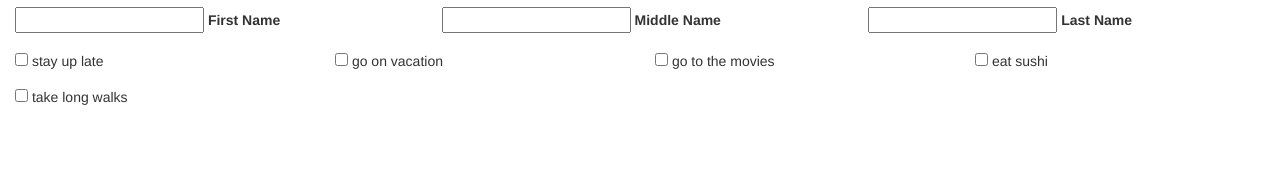
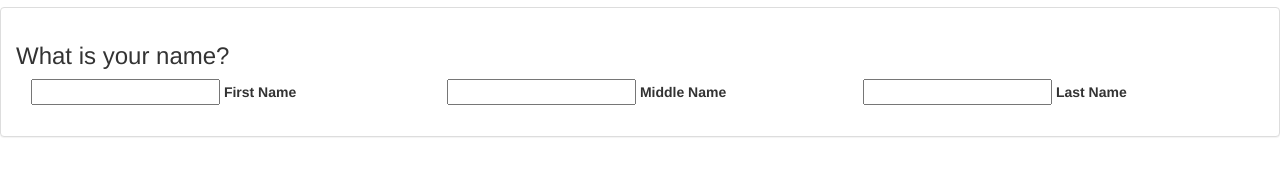
Before and after one commit to tjfoster/vue-playground, a website: page index.html in a window 1280 px wide. Shown: the part 91-266 px from the top of the page. Drawn offline with nearby package versions, Linux system fonts and the light colour scheme.

Commit message:
Create input panels

```diff
--- a/app.js
+++ b/app.js
@@ -6,24 +6,40 @@ Vue.component('text-input',{
 Vue.component('checkbox-input',{
 	props: ['inputinfo'],
 	template: '#checkbox-input-template'
-});
+})
+
+Vue.component('panel-elem',{
+	props: ['panelinfo'],
+	template: '#panel-elem-template'
+})
 
 var app = new Vue({
 	el: '#main',
 	data: {
 		title: 'Vue.js Playground',
 		logo: 'https://vuejs.org/images/logo.png',
-		textboxes : [
-			{ id: 'firstname', label: 'First Name', help: 'Enter your first name'},
-			{ id: 'middlename', label: 'Middle Name', help: 'Enter your middle name'},
-			{ id: 'lastname', label: 'Last Name', help: 'Enter your last name'},
-		],
-		checkboxes : [
-			{ id: 'late', text: 'stay up late'},
-			{ id: 'vacay', text: 'go on vacation'},
-			{ id: 'movies', text: 'go to the movies'},
-			{ id: 'sushi', text: 'eat sushi'},
-			{ id: 'walk', text: 'take long walks'}
+		panels: [
+			{
+				heading: 'What is your name?',
+				textboxes: [
+					{ id: 'firstname', class: 'col-md-4 col-sm-12 s-textinput', label: 'First Name', help: 'Enter your first name'},
+					{ id: 'middlename', class: 'col-md-4 col-sm-12 s-textinput', label: 'Middle Name', help: 'Enter your middle name'},
+					{ id: 'lastname', class: 'col-md-4 col-sm-12 s-textinput', label: 'Last Name', help: 'Enter your last name'},
+				],
+				show: true
+			},
+			{
+				heading: 'What are your favorite colors?',
+				checkboxes: [
+					{ id: 'red', class: 'col-md-3 col-sm-4 col-xs-6 s-checkboxinput', text: 'Red'},
+					{ id: 'green', class: 'col-md-3 col-sm-4 col-xs-6 s-checkboxinput', text: 'Green'},
+					{ id: 'yellow', class: 'col-md-3 col-sm-4 col-xs-6 s-checkboxinput', text: 'Yellow'},
+					{ id: 'blue', class: 'col-md-3 col-sm-4 col-xs-6 s-checkboxinput', text: 'Blue'},
+					{ id: 'orange', class: 'col-md-3 col-sm-4 col-xs-6 s-checkboxinput', text: 'Orange'},
+					{ id: 'purple', class: 'col-md-3 col-sm-4 col-xs-6 s-checkboxinput', text: 'Purple'}
+				],
+				show: false
+			}
 		]
 	}
 })
--- a/index.html
+++ b/index.html
@@ -7,21 +7,35 @@
 </head>
 <body>
 	<div id="main">
-	  <h2><img :src="logo" class="s-logo"> {{ title }}</h2>
-	  <text-input v-for="textbox in textboxes" :inputinfo="textbox"></text-input>
-	  <checkbox-input v-for="checkbox in checkboxes" :inputinfo="checkbox"></checkbox-input>
+		<h2><img :src="logo" class="s-logo"> {{ title }}</h2>
+		<panel-elem v-if="panel.show" v-for="panel in panels">
+			<h3>{{ panel.heading }}</h3>
+			<text-input v-if="panel.textboxes" v-for="textbox in panel.textboxes" :inputinfo="textbox"></text-input>
+			<checkbox-input v-if="panel.checkboxes" v-for="checkbox in panel.checkboxes" :inputinfo="checkbox"></checkbox-input>
+		</panel-elem>
 	</div>
+
+<!-- Begin compnent templates -->
+	<template id="panel-elem-template">
+		<div class="panel panel-default">
+		  <div class="panel-body">
+		    <slot></slot>
+		  </div>
+		</div>
+	</template>
 	<template id="text-input-template">
-		<div class="col-md-4 s-textinput">
+		<div :class="inputinfo.class">
 			<input type=text :id="inputinfo.id" :title="inputinfo.help">
 		 	<label :for="inputinfo.id">{{ inputinfo.label }}</label>
 	 	</div>
 	</template>
 	<template id="checkbox-input-template">
-		<div class="col-md-3 s-checkboxinput">
+		<div :class="inputinfo.class">
 			<input type=checkbox :id="inputinfo.id"> {{ inputinfo.text }}
 	 	</div>
 	</template>
+<!-- End component templates -->
+
 	<script src="https://cdnjs.cloudflare.com/ajax/libs/vue/2.0.5/vue.min.js"></script>
 	<script src="app.js"></script>
 </html>
```
Also changed, not shown: README.md, 1 other file.
